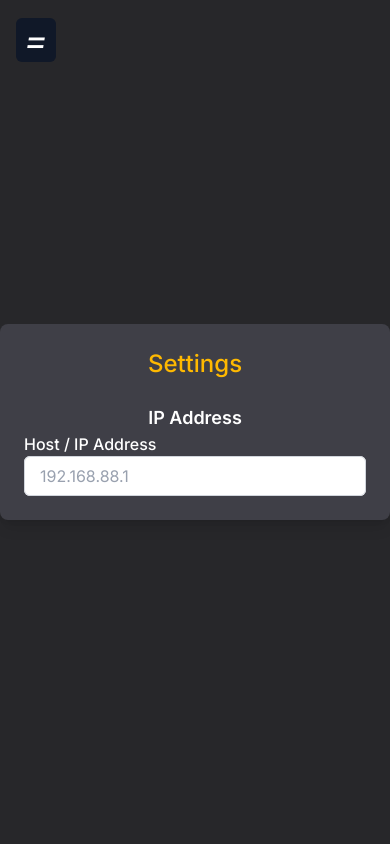
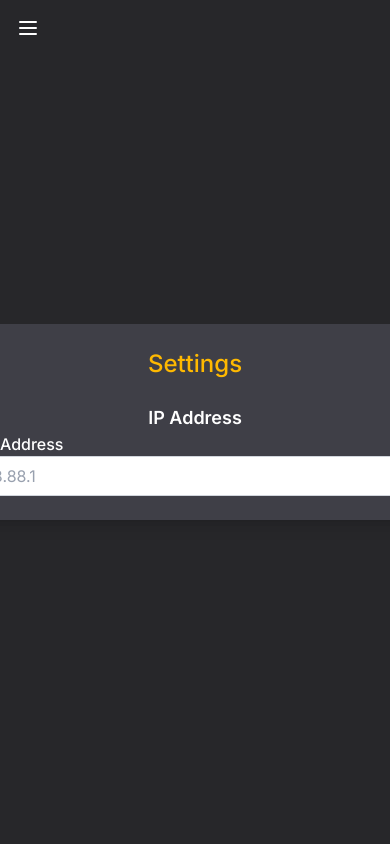
Before and after one commit to TuanBeliau/macintime, a Flask app: template templates/settings.html in a window 390 px wide; the page is wider, and only the part inside the window is pictured. Run offline with Flask 3, Linux system fonts and the light colour scheme; the template is opened without the code that fills it, so the values that code supplies are empty.

Commit message:
responsive sidebar

```diff
--- a/templates/settings.html
+++ b/templates/settings.html
@@ -16,65 +16,67 @@
 </head>
 
 <body class="bg-zinc-800 flex items-center justify-center min-h-screen">
-    <!-- Button untuk membuka sidebar -->
-    <span class="absolute text-white text-4xl top-5 left-4 cursor-pointer lg:hidden" onclick="openSidebar()">
-        <i class="bi bi-filter-left px-2 bg-gray-900 rounded-md">=</i>
-    </span>
+    <!-- Mobile menu button -->
+    <button type="button" class="lg:hidden fixed top-4 left-4 z-50 text-white" onclick="toggleSidebar()">
+        <svg class="w-6 h-6" fill="none" stroke="currentColor" viewBox="0 0 24 24">
+            <path stroke-linecap="round" stroke-linejoin="round" stroke-width="2" d="M4 6h16M4 12h16M4 18h16"></path>
+        </svg>
+    </button>
 
     <!-- Sidebar -->
-    <div class="sidebar fixed top-0 bottom-0 lg:left-0 p-2 w-[300px] overflow-y-auto text-center bg-zinc-700 lg:block hidden">
-        <div class="text-gray-100 text-xl">
-            <div class="p-2 mt-1 flex items-center">
-                <img src="https://i.ibb.co.com/rKZMMngJ/Green-Mint-globalnet-technology-Logo-200-x-200-piksel.png" alt="logo" width="200" height="200" class="block mx-auto">
-                <i class="bi bi-x cursor-pointer lg:hidden ml-28" onclick="openSidebar()"></i>
+    <div id="sidebar"
+        class="fixed top-0 left-0 h-full w-64 bg-zinc-700 transform -translate-x-full lg:translate-x-0 transition-transform duration-300 ease-in-out z-40">
+        <div class="flex flex-col h-full">
+            <!-- Logo -->
+            <div class="p-4">
+                <img src="https://i.ibb.co.com/rKZMMngJ/Green-Mint-globalnet-technology-Logo-200-x-200-piksel.png"
+                    alt="logo" class="w-32 h-32 mx-auto">
             </div>
-            <div class="my-2 bg-gray-600 h-[1px]"></div>
-        </div>
-        <a href="{{ url_for('dashboard') }}" class="p-2 mt-3 flex items-center rounded-md px-4 duration-300 cursor-pointer hover:bg-amber-400 text-white">
-            <span class="text-[15px] ml-4 text-gray-200 font-medium">
+
+            <!-- Navigation -->
+            <nav class="flex-1 px-4 space-y-2">
+                <a href="#" class="block px-4 py-2 rounded-md text-white hover:bg-amber-400 transition-colors">
                     Home
-            </span>
                 </a>
-        <a href="{{ url_for('settings') }}" class="p-2 mt-3 flex items-center rounded-md px-4 duration-300 cursor-pointer hover:bg-amber-400 text-white">
-            <span class="text-[15px] ml-4 text-gray-200 font-medium">
+                <a href="{{ url_for('settings') }}"
+                    class="block px-4 py-2 rounded-md text-white hover:bg-amber-400 transition-colors">
                     Settings
-            </span>
                 </a>
-        <div class="my-4 bg-gray-600 h-[1px]"></div>
-        <a href="{{ url_for('logout') }}" class="p-2 mt-3 flex items-center rounded-md px-4 duration-300 cursor-pointer hover:bg-red-600 text-white">
-            <i class="bi bi-box-arrow-in-right"></i>
-            <span class="text-[15px] ml-4 text-gray-200 font-medium">
+            </nav>
+
+            <!-- Logout button -->
+            <div class="p-4">
+                <a href="{{ url_for('logout') }}"
+                    class="block w-full px-4 py-2 text-center rounded-md text-white bg-red-600 hover:bg-red-700 transition-colors">
                     Logout
-            </span>
                 </a>
             </div>
-
-    <script type="text/javascript">
-        // Fungsi untuk membuka dan menutup sidebar
-        function openSidebar() {
-            document.querySelector(".sidebar").classList.toggle("hidden");
-        }
-
-        // Fungsi untuk menampilkan submenu dropdown
-        function dropdown() {
-            document.querySelector("#submenu").classList.toggle("hidden");
-            document.querySelector("#arrow").classList.toggle("rotate-0");
-        }
-    </script>
+        </div>
+    </div>
 
 
-    <div
-        class="bg-zinc-700 p-6 sm:p-8 rounded-lg shadow-lg w-full max-w-md sm:max-w-96 md:max-w-[500px] lg:max-w-[600px]">
+    <div class="lg:ml-64 p-4 min-h-screen flex items-center justify-center">
+        <div class="bg-zinc-700 p-6 rounded-lg shadow-lg w-xl max-w-4xl">
             <h2 class="text-2xl font-medium text-center text-amber-400 mb-4">Settings</h2>
 
             <h3 class="text-lg text-white font-semibold mt-6 text-center">IP Address</h3>
             <div class="overflow-x-auto">
                 <label for="host" class="block font-medium text-white">Host / IP Address</label>
                 <div class="flex items-center rounded-md bg-white pl-2 outline-1 -outline-offset-1 outline-gray-300">
-                <input type="text" name="host" class="w-full p-2 text-base text-gray-900 placeholder:text-gray-400 focus:outline-none sm:text-sm" placeholder="192.168.88.1">
+                    <input type="text" name="host"
+                        class="w-full p-2 text-base text-gray-900 placeholder:text-gray-400 focus:outline-none sm:text-sm"
+                        placeholder="192.168.88.1">
+                </div>
+
             </div>
         </div>
-    </div>
+
+        <script>
+            function toggleSidebar() {
+                const sidebar = document.getElementById('sidebar');
+                sidebar.classList.toggle('-translate-x-full');
+            }
+        </script>
 </body>
 
 </html>
```
Lines whose indentation alone changed are shown as unchanged.
